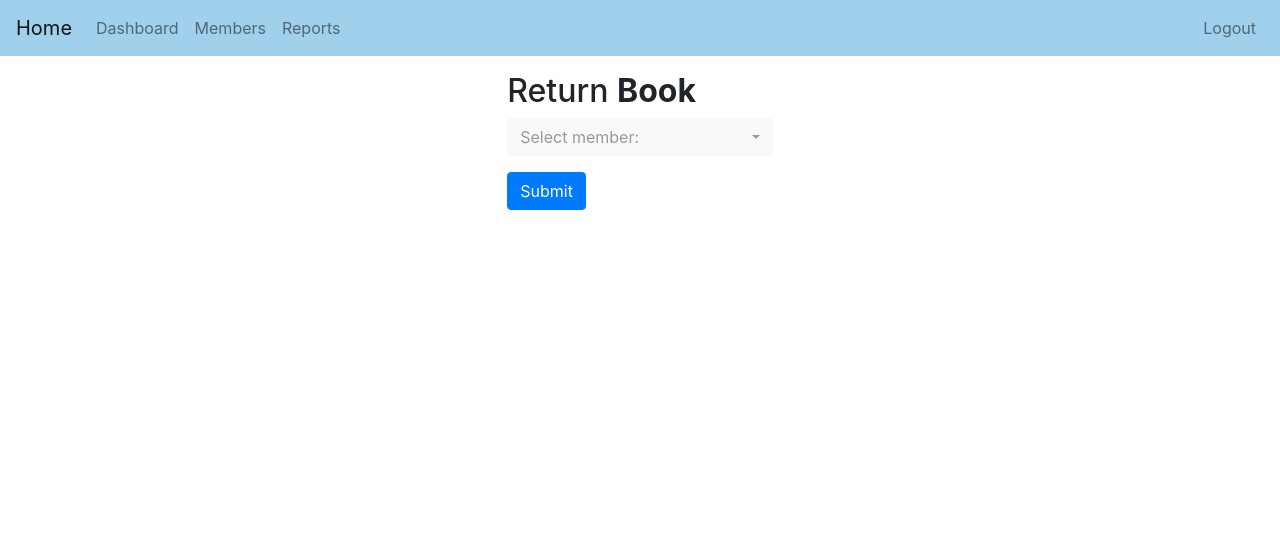
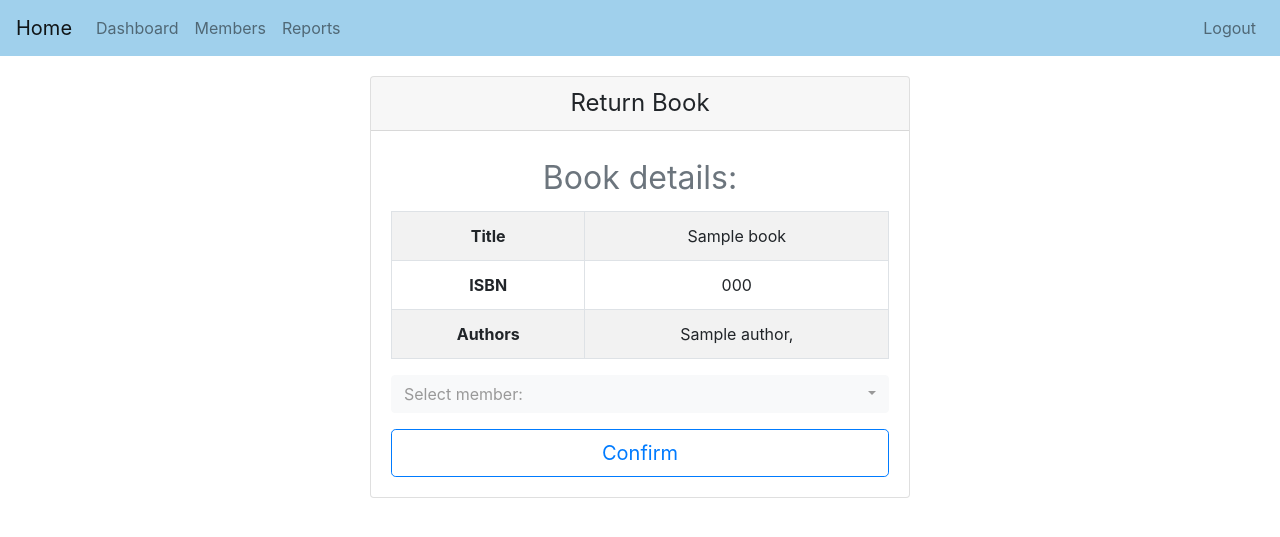
Before and after one commit to lafith/library-management-system, a Flask app: page /return_book/1 in a window 1280 px wide. Shown: the top 537 px of the page. Run offline with Flask 2, Linux system fonts and the light colour scheme; the visitor is signed in with stand-in values (Sample User, id 1); tables that the repository leaves empty hold one stand-in row (values such as "Sample post"); some libraries are stand-ins or nearby versions.

Commit message:
refactor: minor changes in UI

```diff
--- a/app/api.py
+++ b/app/api.py
@@ -393,6 +393,20 @@ def single_request(url, params):
 
 
 def populate_memberlist(mode, book_id=None):
+    """[summary]
+
+    Parameters
+    ----------
+    mode : str
+        Issue or Return
+    book_id : str, optional
+        Id of the selected book, by default None
+
+    Returns
+    -------
+    list
+        list eligible members
+    """
     members = Member.query.all()
     eligible =[]
     if mode == "issue":
--- a/app/routes.py
+++ b/app/routes.py
@@ -219,7 +219,8 @@ def issue_book(id):
         return redirect(url_for('dashboard'))
     else:
         members = populate_memberlist(mode='issue')
-        return render_template('issue_book.html', id=id, members=members)
+
+        return render_template('issue_book.html', id=id, members=members, book=book)
 
 
 @app.route('/return_book/<id>', methods=['GET', 'POST'])
@@ -237,7 +238,7 @@ def return_book(id):
         return redirect(url_for('dashboard'))
     else:
         members = populate_memberlist(mode='return',book_id=id)
-        return render_template('return_book.html', id=id, members=members)
+        return render_template('return_book.html', id=id, members=members, book=book)
 
 
 @app.route('/import_books', methods=['GET', 'POST'])
--- a/app/templates/layout.html
+++ b/app/templates/layout.html
@@ -31,6 +31,11 @@
       rel="stylesheet"
       href="https://cdn.jsdelivr.net/npm/bootstrap-select@1.13.14/dist/css/bootstrap-select.min.css"
     />
+    <style>
+      .main-container {
+        margin-top: 20px;
+      }
+    </style>
   </head>
   <body>
     {%include "includes/_navbar.html"%}{%include "includes/_messages.html"%}
--- a/app/templates/members.html
+++ b/app/templates/members.html
@@ -84,7 +84,7 @@ content %}
                     value="{{row.phone}}"
                   />
                 </div>
-                <div class="modal-footer">
+                <div class="modal-footer border-0">
                   <button class="btn btn-primary" type="submit">Submit</button>
                 </div>
               </form>
@@ -134,7 +134,7 @@ content %}
                 required="1"
               />
             </div>
-            <div class="modal-footer">
+            <div class="modal-footer border-0">
               <button class="btn btn-primary" type="submit">Add</button>
             </div>
           </form>
--- a/app/templates/report.html
+++ b/app/templates/report.html
@@ -1,6 +1,6 @@
 {% extends "layout.html" %} {% block title %}Report{% endblock %}{% block
 content %}
-<div class="container">
+<div class="container main-container">
   <!--Chart of popular books-->
   <div class="card">
     <div class="card-header">
--- a/app/templates/return_book.html
+++ b/app/templates/return_book.html
@@ -1,9 +1,32 @@
 {% extends "layout.html" %} {% block title %}Return Book{% endblock %} {% block
 content %}
-<div class="row justify-content-center align-items-center h-100">
-  <div class="col col-sm-6 col-md-6 col-lg-4 col-xl-3">
-    <div class="jumbotron p-3" style="background-color: #ffffff">
-      <h2>Return <b>Book</b></h2>
+<div class="main-container container">
+  <div class="row">
+    <div class="col-sm-6 mx-auto">
+      <div class="card text-center box-shadow">
+        <div class="card-header">
+          <h4 class="my-0 font-weight-normal">Return Book</h4>
+        </div>
+        <div class="card-body">
+          <h1 class="card-title pricing-card-title">
+            <small class="text-muted">Book details:</small>
+          </h1>
+          <table class="table table-hover table-bordered table-striped">
+            <tr>
+              <th>Title</th>
+              <td>{{book.title}}</td>
+            </tr>
+            <tr>
+              <th>ISBN</th>
+              <td>{{book.isbn}}</td>
+            </tr>
+            <tr>
+              <th>Authors</th>
+              <td>
+                {% for author in book.authors%} {{author.name}},{%endfor%}
+              </td>
+            </tr>
+          </table>
           <form action="" method="POST">
             <div class="form-group">
               <select
@@ -17,8 +40,15 @@ content %}
                 {%endfor%}
               </select>
             </div>
-        <button class="btn btn-primary" type="submit">Submit</button>
+            <button
+              type="submit"
+              class="btn btn-lg btn-block btn-outline-primary"
+            >
+              Confirm
+            </button>
           </form>
+        </div>
+      </div>
     </div>
   </div>
 </div>
```
Also changed, not shown: app/templates/dashboard.html (+18 -13 lines), app/templates/issue_book.html (+35 -5 lines), app/templates/login.html (+5 -2 lines), app/templates/register.html (+6 -2 lines). Lines whose indentation alone changed are shown as unchanged.
